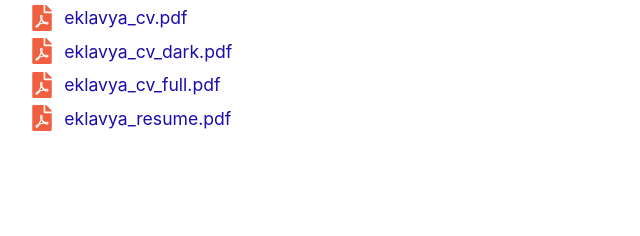
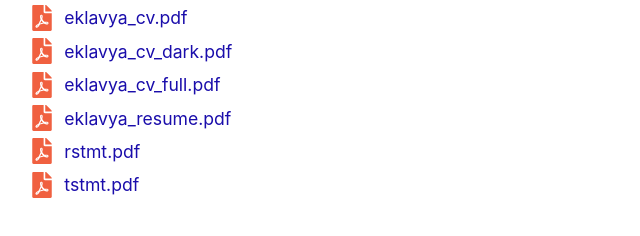
Before and after one commit to sharmaeklavya2/dl, a plain HTML site: page resumes/index.html in a window 1280 px wide. Shown: the part 88-324 px from the top of the page, without its empty margins (0-640 px from the left). Drawn offline with Linux system fonts and the light colour scheme.

Commit message:
add research and teaching statements

```diff
--- a/resumes/index.html
+++ b/resumes/index.html
@@ -26,6 +26,14 @@
 <span class="icon"></span>
 <a href="eklavya_resume.pdf">eklavya_resume.pdf</a>
 </li>
+<li class="pdf">
+<span class="icon"></span>
+<a href="rstmt.pdf">rstmt.pdf</a>
+</li>
+<li class="pdf">
+<span class="icon"></span>
+<a href="tstmt.pdf">tstmt.pdf</a>
+</li>
 </ul>
 </body>
 </html>
```
Also changed, not shown: 2 other files.
